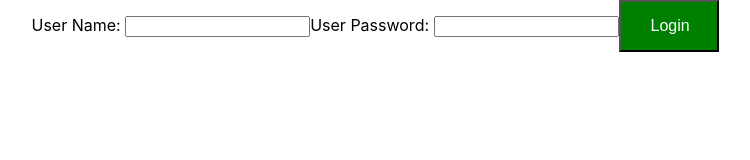
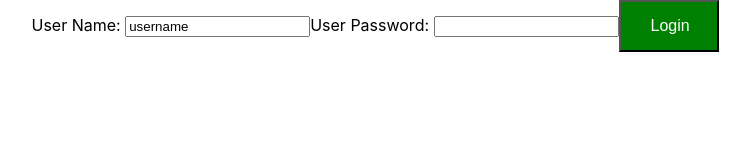
Before and after one commit to sinanulug34/react-todo, a React (Create React App) app: page / in a window 1280 px wide. Shown: the top 160 px of the page, without its empty margins (265-1015 px from the left). Built offline with nearby package versions, Linux system fonts and the light colour scheme.

Commit message:
login component completed

```diff
--- a/src/components/todo/TodoApp.jsx
+++ b/src/components/todo/TodoApp.jsx
@@ -9,13 +9,29 @@
         )
     }
 }
-
 class LoginComponent extends Component{
+    constructor(props){
+        super(props);
+        this.state = {
+            username:'username',
+            password:''
+        }
+        this.handleUsernameChange = this.handleUsernameChange.bind(this)
+        this.handlePasswordChange = this.handleUsernameChange.bind(this)
+    }
+    handleUsernameChange(event){
+        console.log(event.target.value);
+        this.setState  ({username:event.target.value})
+    }
+    handlePasswordChange(event){
+       console.log(event.target.value);
+       this.setState ({password:event.target.value})
+    }
     render(){
         return(
             <div>
-           User Name: <input type = "text" name ="username"/>
-           User Password: <input type = "password" name ="username"/>
+           User Name: <input type = "text" name ="username" value={this.state.username} onChange={this.handleUsernameChange}/>
+           User Password: <input type = "password" name ="username" value={this.state.password} onChange={this.handlePasswordChange}/>
            <button>Login</button>
            </div>
         )
```
